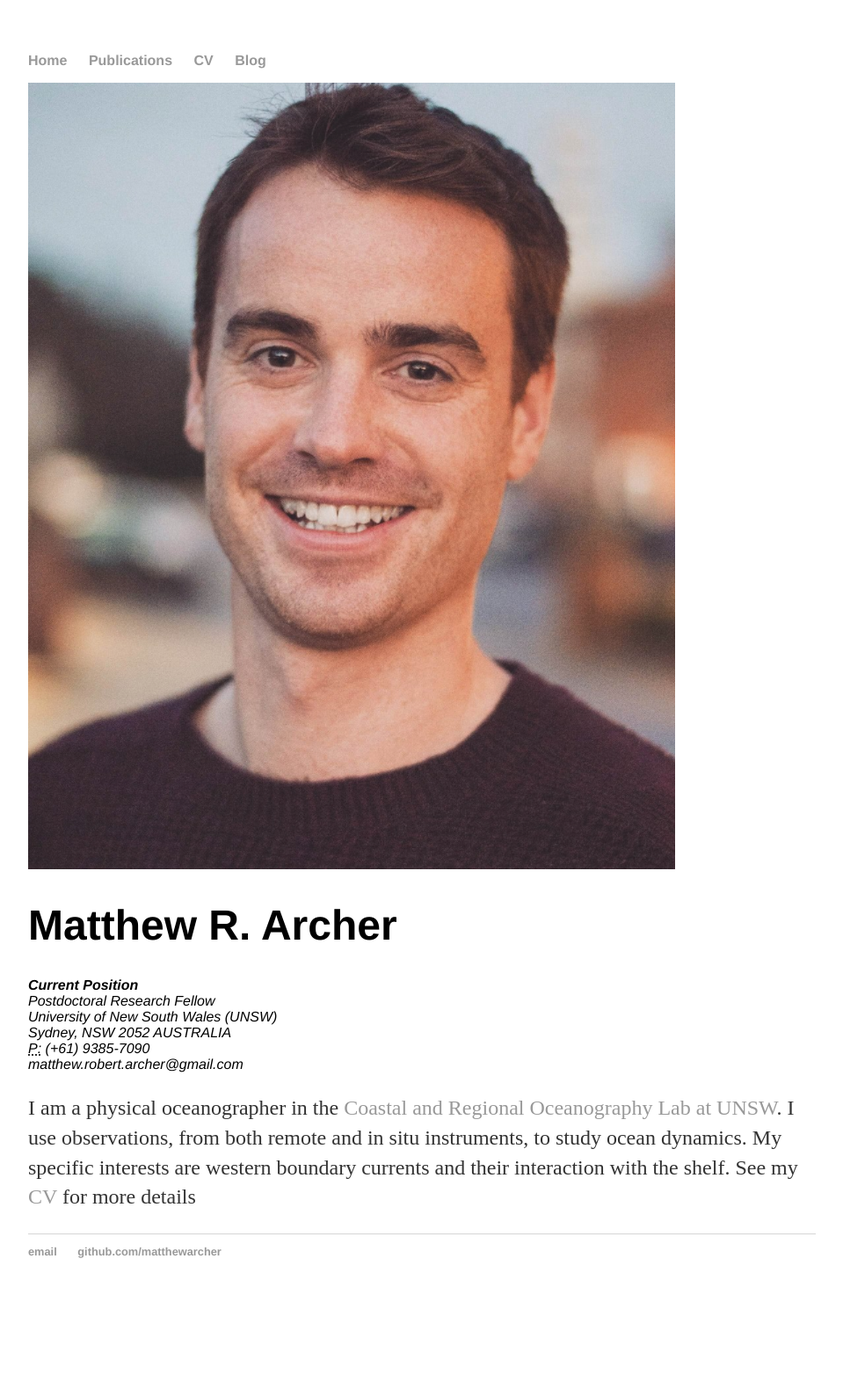
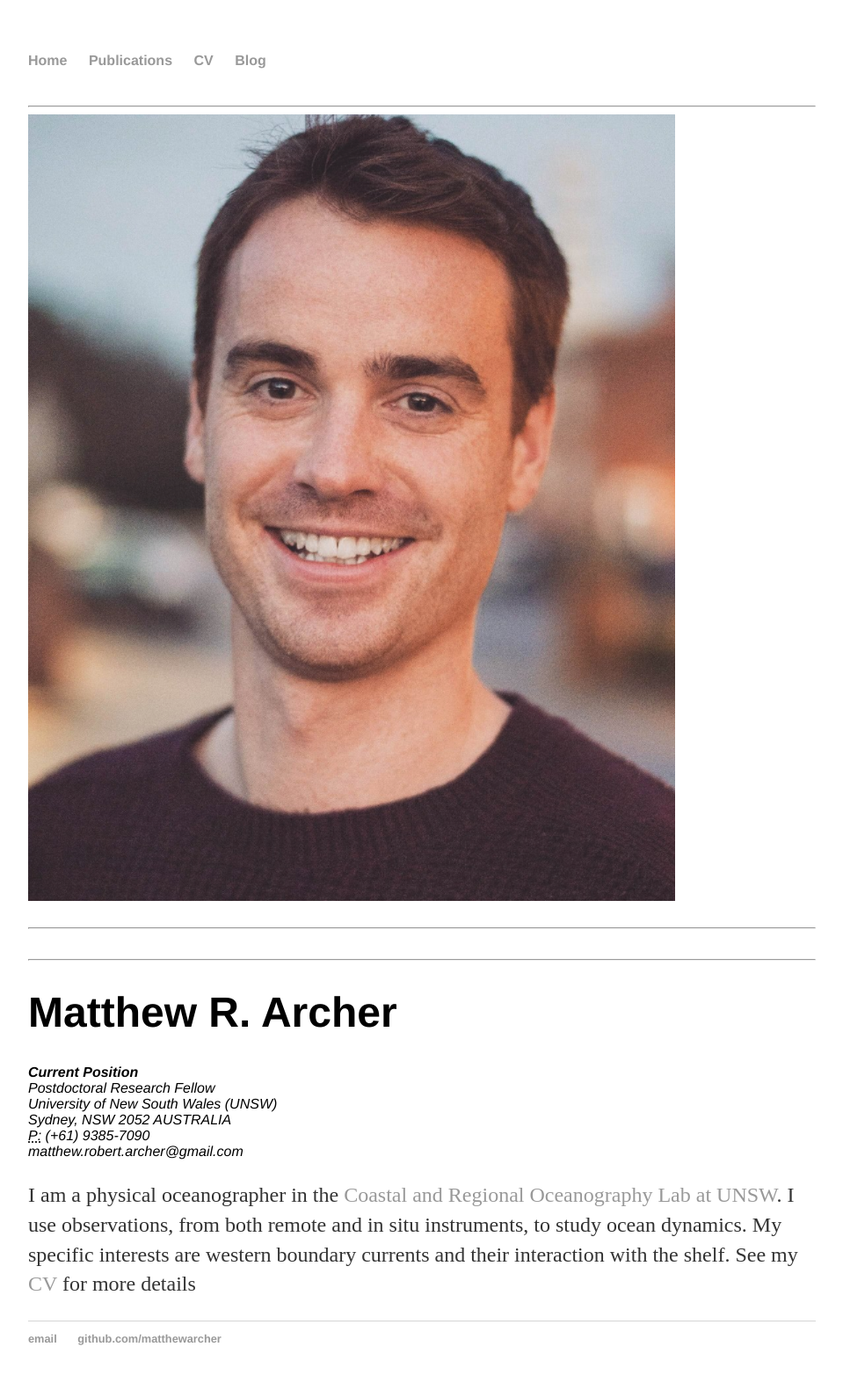
Before and after one commit to matthewarcher/matthewarcher.github.io, a Jekyll site: the page built from index.html, in a window 1280 px wide. Shown: the whole page at 88% size, without its empty margins (160-1119 px from the left). Built offline with Jekyll 4.4.1, drawn with Linux system fonts in a browser that asks for light colours; before the commit the page ends 1490 px from its top, so only the background shows below that.

Commit message:
Update index.html

```diff
--- a/index.html
+++ b/index.html
@@ -4,9 +4,11 @@ title: Matthew R. Archer
 ---
 <div class="blurb">
 
-	<div class="col-sm-4">
-	<img  class="img-circle avatar" alt="Matthew Archer" src="/Profile_Pic_1mb.PNG">
-	</div>
+        <div class="col-md-4 hidden-xs hidden-sm"><br><hr></div>
+        <div class="col-xs-4 center" style="padding-bottom: 0px"><img src="/Profile_Pic_1mb.PNG" class="img-thumbnail img-circle" style="min-width: 155px"></div>
+        <div class="col-md-4 hidden-xs hidden-sm"><br><hr><br></div>
+        <div class="col-md-12 hidden-xs hidden-sm" style="height: 1px"><hr></div>
+        <div class="col-md-4"></div>
 
 	<h1>Matthew R. Archer</h1>
 
```
